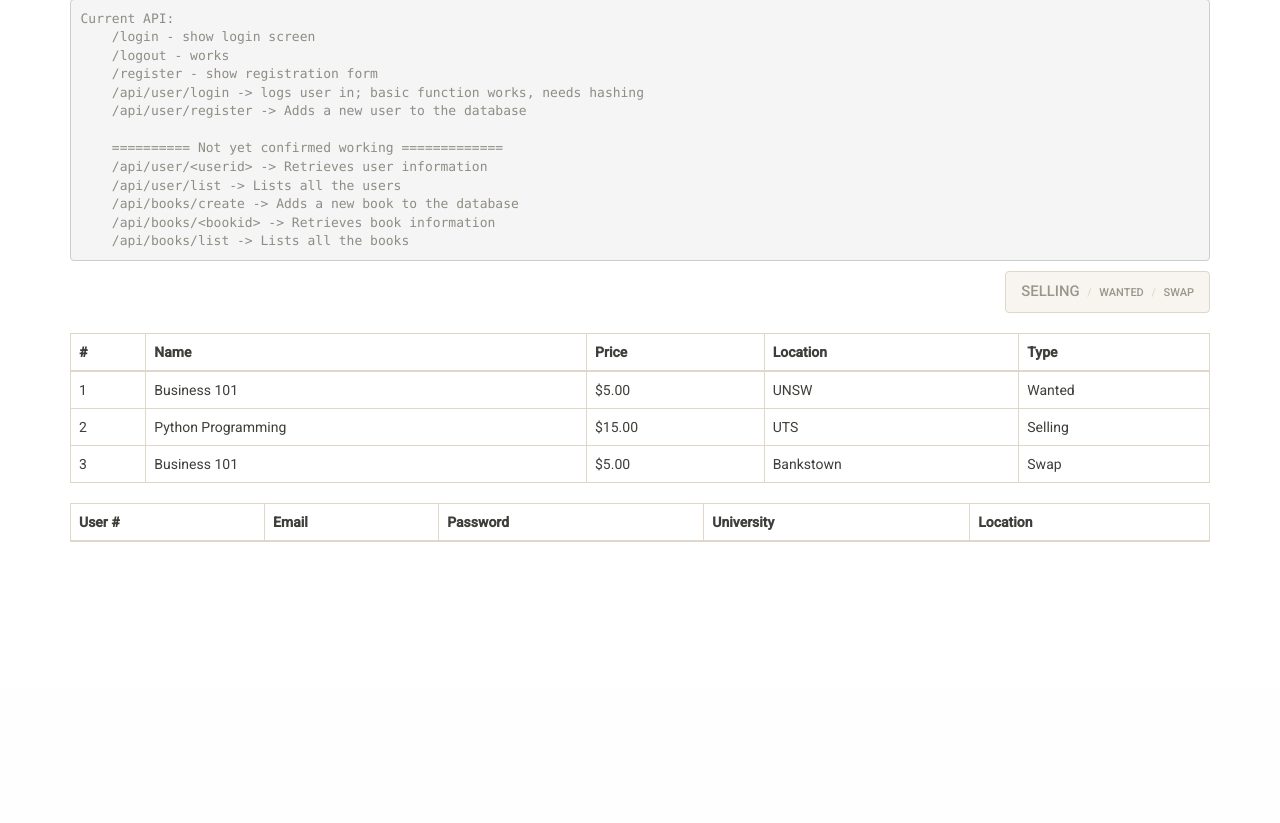
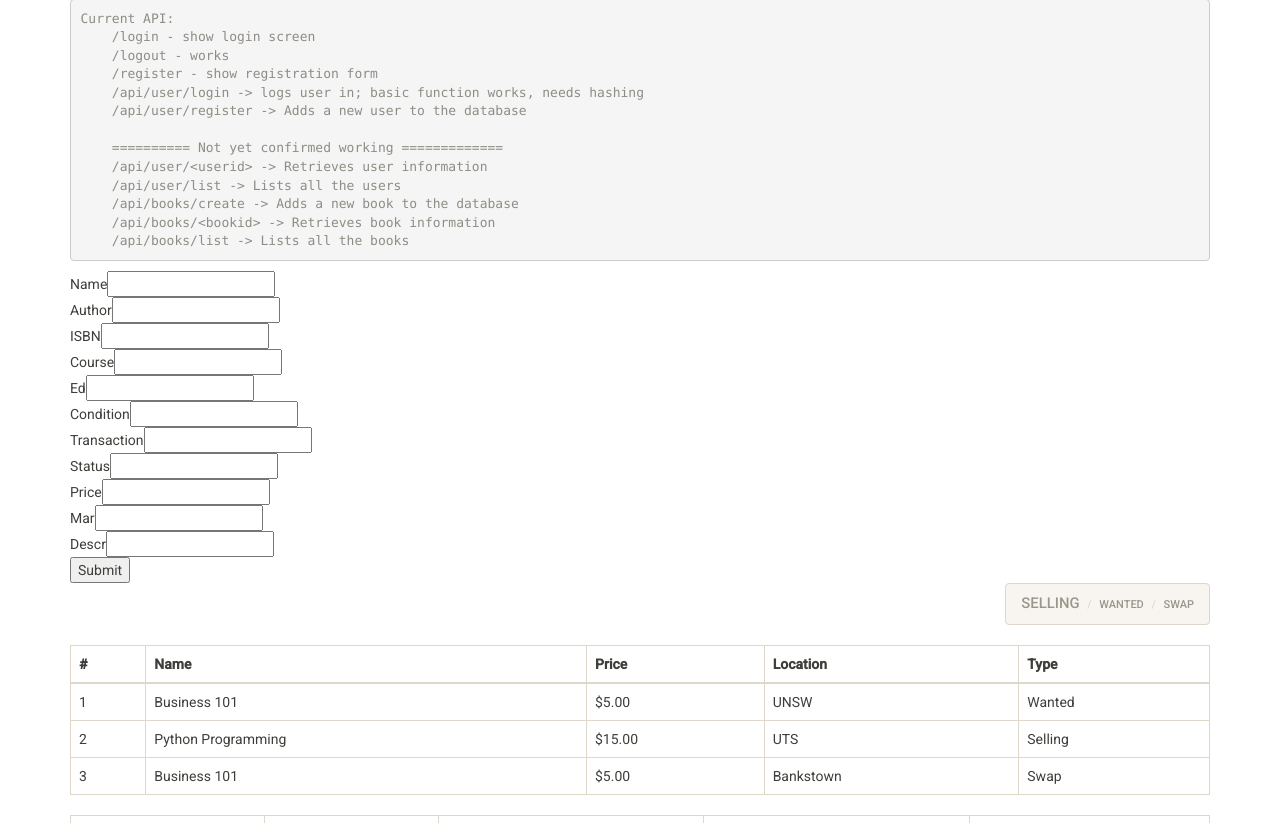
Before and after one commit to AlexN34/app, a Flask app: page / in a window 1280 px wide. Shown: the part 111-934 px from the top of the page. Before the commit the page ends 653 px from the top, so only its background shows below. Run offline with Flask 2, Linux system fonts and the light colour scheme; some libraries are stand-ins or nearby versions.

Commit message:
Fixed add_book, get_book and get_booklist

```diff
--- a/app.py
+++ b/app.py
@@ -217,50 +217,54 @@ def add_book():
     price = request.form['price']
 
     # OPTION PARAMS
-    pages = request.form.get('pages', None)
+    status = request.form.get('status', None)
     edition = request.form.get('edition', None)
     description = request.form.get('description', None)
     margin = request.form.get('margin', None)
 
+    print("%s, %s, %s, %s, %s, %s, %s, %s, %s, %s, %s" % (name, author, isbn, prescribed_course, edition, condition, transaction_type, status, price, margin, description))
     # How to signal fail - TODO: try except block?
     c, con = connection()
 
-    q = """INSERT INTO Book
-        (name, author, isbn, prescribed_course, condition, transaction_type,
-         price, pages, edition, description, margin)
-         VALUES ('{0}', '{1}', '{2}', '{3}', '{4}', '{5}', '{6}', '{7}', '{8}',
-                '{9}', '{10}')""".format(name, author, isbn, prescribed_course,
-                                         condition, transaction_type, price,
-                                         pages, edition, description, margin)
-    c.execute(q)
+    # http://dev.mysql.com/doc/refman/5.7/en/keywords.html
+    # 'condition' is a reserved keyboard, have to put it in backticks according to
+    # http://stackoverflow.com/questions/21046293/error-in-sql-syntax-for-python-and-mysql-on-insert-operation
+    query = ("INSERT INTO Book "
+    "(name, author, isbn, prescribed_course, edition, `condition`, transaction_type, status, price, margin, description) "
+    "VALUES (%s, %s, %s, %s, %s, %s, %s, %s, %s, %s, %s)")
+    values = (name, author, isbn, prescribed_course, edition, condition, transaction_type, status, price, margin, description)
+    c.execute(query, values)
+
     con.commit()
     c.close()
     con.close()
-    return status.HTTP_201_CREATED
+    #return status.HTTP_201_CREATED
+    return "Book created!"
 
 
 @app.route('/api/books/<bookid>')
 def get_book(bookid):
     c, con = connection()
-    i = c.execute("SELECT * FROM Book WHERE book_id = '{0}'".format(bookid))
-    if int(i) > 0:
-        # values = c.fetchall()
-        values = c.fetchone()
+    query = ("SELECT * FROM Book WHERE book_id = %s")
+    c.execute(query, [bookid])
+    rv = c.fetchone()
+
+    if rv:
         c.close()
         con.close()
         return jsonify({
-            'Book ID': values[0],
-            'Name': values[1],
-            'Author': values[2],
-            'ISBN': values[3],
-            'Prescribed Course': values[4],
-            'Condition': values[5],
-            'Transaction Type': values[6],
-            'Price': values[7],
-            'Pages': values[8],
-            'Edition': values[9],
-            'Description': values[10],
-            'Margin': values[11],
+            'Book ID': rv[0],
+            'Name': rv[1],
+            'Author': rv[2],
+            'ISBN': rv[3],
+            'Prescribed Course': rv[4],
+            'Edition': rv[5],
+            'Condition': rv[6],
+            'Transaction type': rv[7],
+            'Status': rv[8],
+            'Price': float(rv[9]), # Decimal is not JSON serializable error otherwise
+            'Margin': float(rv[10]), # Decimal is not JSON serializable error otherwise
+            'Description': rv[11],
             }), status.HTTP_200_OK
     else:
         c.close()
@@ -269,10 +273,11 @@ def get_book(bookid):
 
 
 # Change type depending on which we want the list of: Selling/Wanted/Swap
-@app.route('/api/books/list/<type>')
-def get_booklist():
+@app.route('/api/books/list/<transaction_type>')
+def get_booklist(transaction_type):
     c, con = connection()
-    c.execute("SELECT * FROM Book WHERE transaction_type = '{0}".format(type))
+    query = ("SELECT * FROM Book WHERE transaction_type = %s")
+    c.execute(query, [transaction_type])
     rv = c.fetchall()
 
     # http://codehandbook.org/working-with-json-in-python-flask/
@@ -284,13 +289,13 @@ def get_booklist():
             'Author': book[2],
             'ISBN': book[3],
             'Prescribed Course': book[4],
-            'Condition': book[5],
-            'Transaction Type': book[6],
-            'Price': book[7],
-            'Pages': book[8],
-            'Edition': book[9],
-            'Description': book[10],
-            'Margin': book[11]
+            'Edition': book[5],
+            'Condition': book[6],
+            'Transaction type': book[7],
+            'Status': book[8],
+            'Price': float(book[9]), # Decimal is not JSON serializable error otherwise
+            'Margin': float(book[10]), # Decimal is not JSON serializable error otherwise
+            'Description': book[11],
         }
         bookList.append(bookDict)
 
--- a/templates/index.html
+++ b/templates/index.html
@@ -3,6 +3,21 @@
   <!-- Rest of the page -->
   <div class="container">
       <pre><code>{{ todo }}</code></pre>
+
+      <form action="/api/books/create" method=POST>
+        Name<input type="text" name="name"><br>
+        Author<input type="text" name="author"><br>
+        ISBN<input type="text" name="isbn"><br>
+        Course<input type="text" name="prescribed_course"><br>
+        Ed<input type="text" name="edition"><br>
+        Condition<input type="text" name="condition"><br>
+        Transaction<input type="text" name="transaction_type"><br>
+        Status<input type="text" name="status"><br>
+        Price<input type="text" name="price"><br>
+        Mar<input type="text" name="margin"><br>
+        Descr<input type="text" name="description"><br>
+        <input type="submit" value="Submit">
+      </form>
 
     <!-- Display any returned error/flashed errors from last call -->
       {% for message in get_flashed_messages() %}
```
